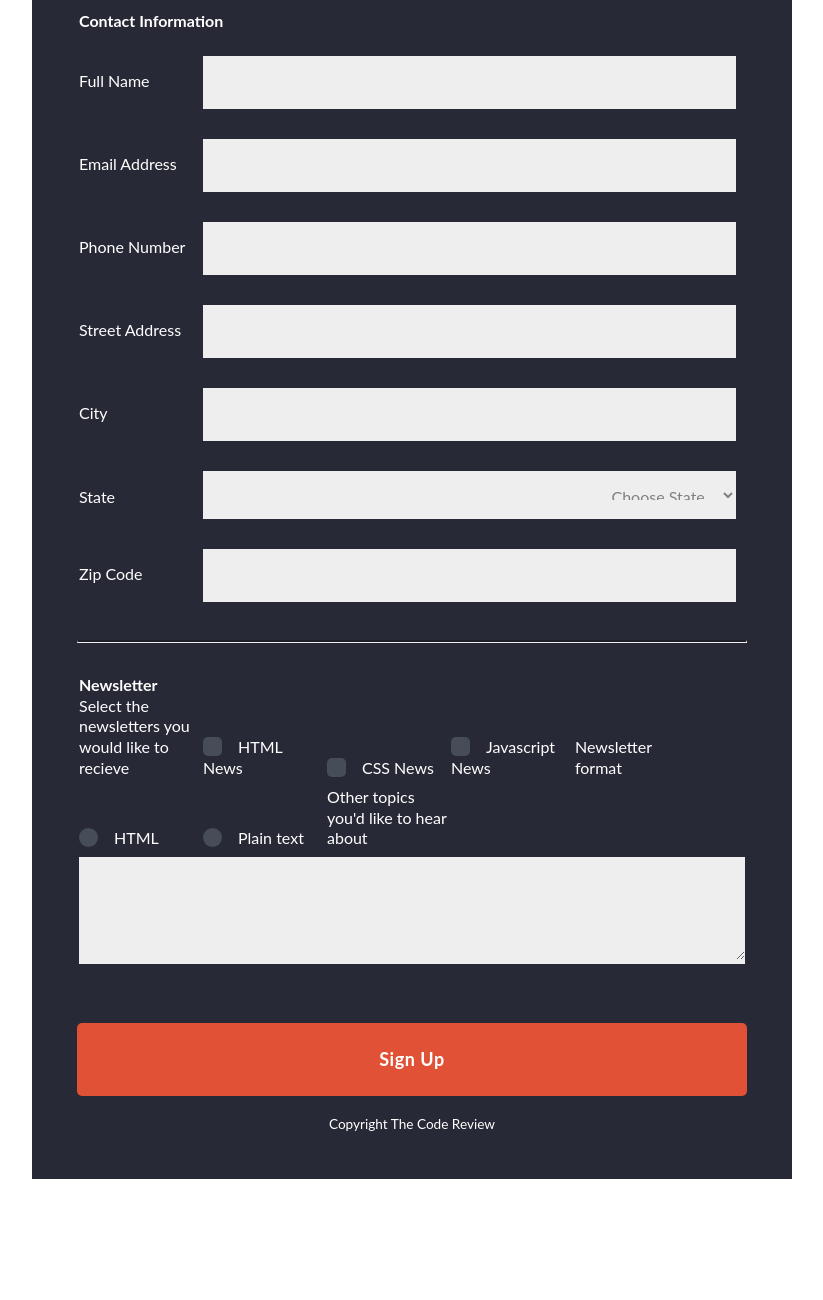
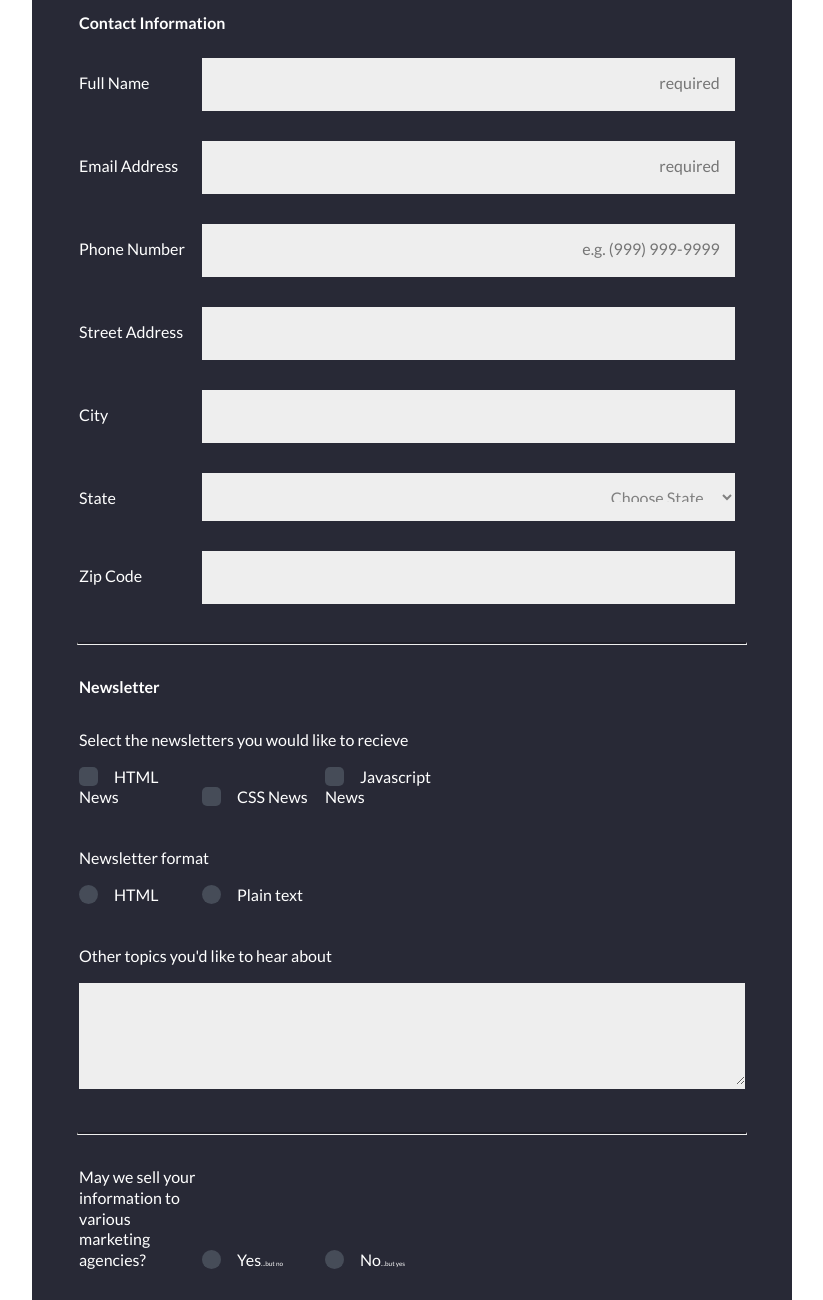
Before and after one commit to vfilice/online-registration-form-project, a plain HTML site: page index.html in a window 1280 px wide. Shown: the part 260-1560 px from the top of the page, without its empty margins (228-1051 px from the left). Before the commit the page ends 1439 px from the top, so only its background shows below. Drawn offline with Linux system fonts and the light colour scheme.

Commit message:
Deleted .inline class and added additional form field

```diff
--- a/index.html
+++ b/index.html
@@ -5,14 +5,16 @@
 		<title>Sign Up Form</title>
 		<meta name="viewport" content="width=device-width, initial-scale=1.0">
         <link rel="stylesheet" href="css/normalize.css">
-        <link href='http://fonts.googleapis.com/css?family=Nunito:400,300' rel='stylesheet' type='text/css'>
+        <link href='https://fonts.googleapis.com/css?family=Lato:400,700' rel='stylesheet' type='text/css'>
         <link rel="stylesheet" href="css/main.css">
 	</head>
 	<body>
 
-		<h1>The Code Review</h1>
+
 
 		<form>
+			<h1>The Code Review</h1>
+			<div class="arrow-down"></div>
 
 			<section>
 
@@ -26,13 +28,13 @@
 					<legend>Contact Information</legend>
 
 					<label for="name">Full Name</label>
-					<input type="text" id="name" name="user_name">
+					<input type="text" id="name" name="user_name" placeholder="required">
 
 					<label for="mail">Email Address</label>
-					<input type="email" id="mail" name="user_email">
+					<input type="email" id="mail" name="user_email" placeholder="required">
 
 					<label for="phone">Phone Number</label>
-					<input type="tel" id="phone" name="user_phone">
+					<input type="tel" id="phone" name="user_phone" placeholder="e.g. (999) 999-9999">
 
 					<label for="address">Street Address</label>
 					<input type="text" id="address" name="user_address">
@@ -124,19 +126,30 @@
 
 					<legend>Newsletter</legend>
 
-					<label class="spacing">Select the newsletters you would like to recieve</label>
+					<label class="more_room">Select the newsletters you would like to recieve</label>
 
-					<input type="checkbox" id="check_html" value="newsletter_html" name="html_news"><label for="check_html" class="inline">HTML News</label>
-					<input type="checkbox" id="check_css" value="newsletter_css" name="css_news"><label for="check_css" class="inline">CSS News</label>
-					<input type="checkbox" id="check_java" value="newsletter_java" name="java_news"><label for="check_java" class="inline">Javascript News</label>
+					<input type="checkbox" id="check_html" value="newsletter_html" name="html_news"><label for="check_html">HTML News</label>
+					<input type="checkbox" id="check_css" value="newsletter_css" name="css_news"><label for="check_css">CSS News</label>
+					<input type="checkbox" id="check_java" value="newsletter_java" name="java_news"><label for="check_java">Javascript News</label>
 
-					<label class="spacing">Newsletter format</label>
+					<label class="more_room">Newsletter format</label>
 
-					<input type="radio" id="radio_html" value="radio_html" name="format_type"><label for="radio_html" class="inline">HTML</label>
-					<input type="radio" id="radio_plain" value="radio_plain" name="format_type"><label for="radio_plain" class="inline">Plain text</label>
+					<input type="radio" id="radio_html" value="radio_html" name="format_type"><label for="radio_html">HTML</label>
+					<input type="radio" id="radio_plain" value="radio_plain" name="format_type"><label for="radio_plain">Plain text</label>
 
-					<label for="topics" class="spacing">Other topics you'd like to hear about</label>
+					<label for="topics" class="more_room">Other topics you'd like to hear about</label>
 					<textarea id="topics" name="user_topics"></textarea>
+
+				</fieldset>
+
+				<hr>
+
+				<fieldset>
+
+					<label>May we sell your information to various marketing agencies?</label>
+
+					<input type="radio" id="radio_yes" value="radio_yes" name="privacy_agree"><label for="radio_yes">Yes<span class="small">...but no</span></label>
+					<input type="radio" id="radio_no" value="radio_plain" name="privacy_agree"><label for="radio_no">No<span class="small">...but yes</span></label>
 
 				</fieldset>
 
```
